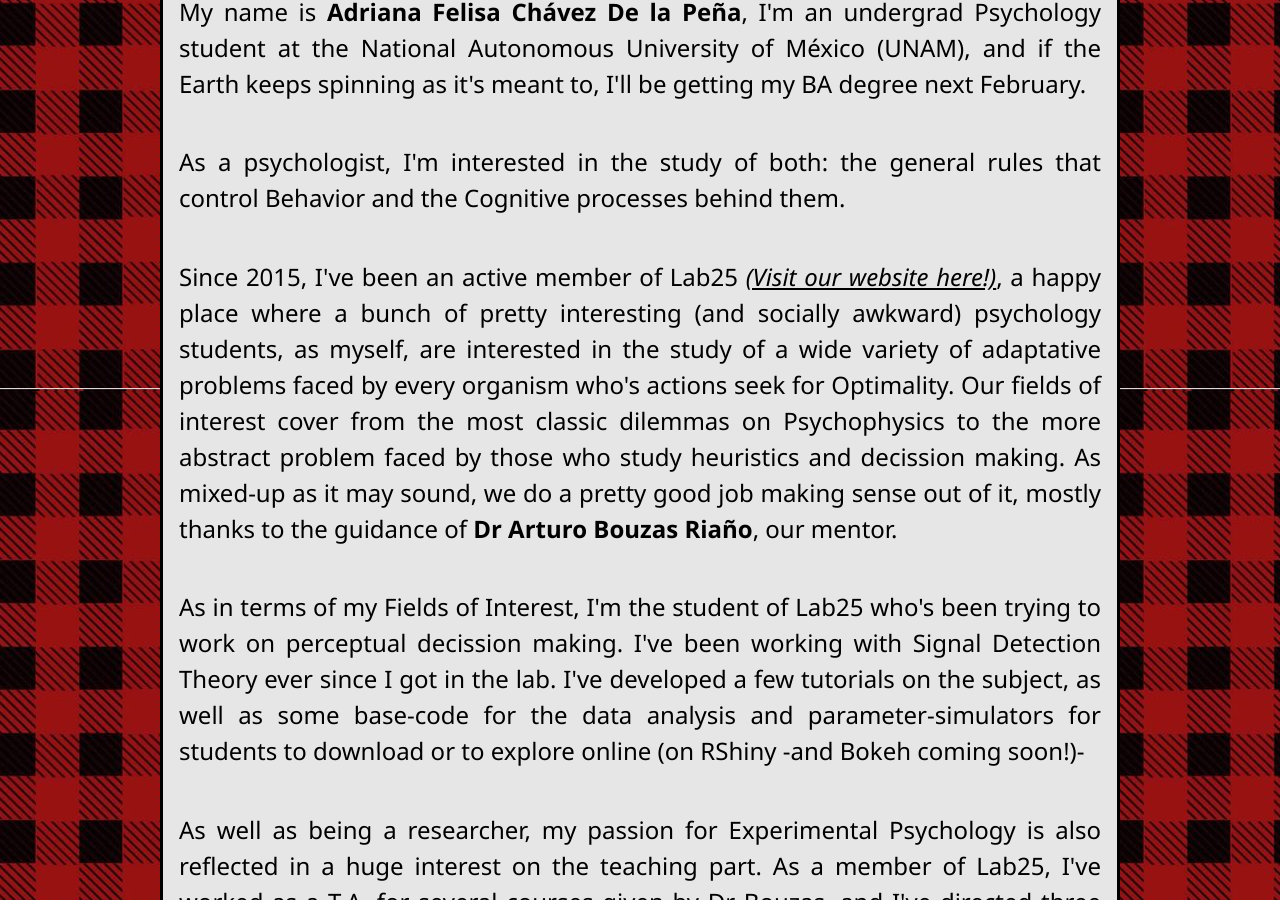
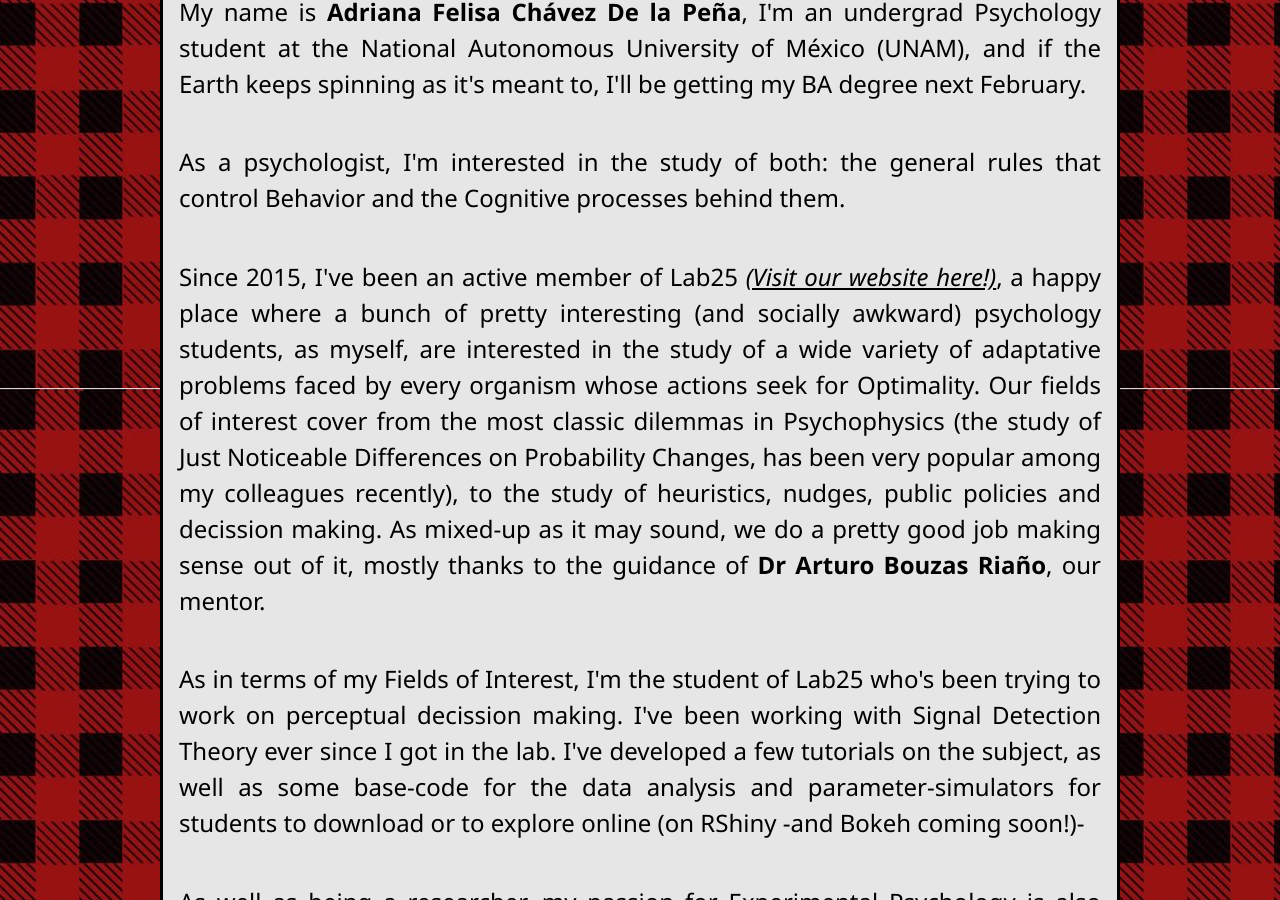
Before and after one commit to Adrifelcha/Adrifelcha-github.io, a Jekyll site: the page built from about/index.html, in a window 1280 px wide and 900 px high, scrolled down 602 px. Built offline with Jekyll 4.4.1, drawn with Linux system fonts in a browser that asks for light colours.

Commit message:
Update index.html

```diff
--- a/about/index.html
+++ b/about/index.html
@@ -24,7 +24,7 @@ title: About me
 <br>
 <h3>As a psychologist, I'm interested in the study of both: the general rules that control Behavior and the Cognitive processes behind them. </h3>
 <br>
-<h3> Since 2015, I've been an active member of Lab25 <a href="http://www.bouzaslab25.com" target="_blank"><i>(Visit our website here!)</i></a>, a happy place where a bunch of pretty interesting (and socially awkward) psychology students, as myself, are interested in the study of a wide variety of adaptative problems faced by every organism who's actions seek for Optimality. Our fields of interest cover from the most classic dilemmas on Psychophysics to the more abstract problem faced by those who study heuristics and decission making. As mixed-up as it may sound, we do a pretty good job making sense out of it, mostly thanks to the guidance of <b>Dr  Arturo Bouzas Riaño</b>, our mentor. </h3>
+<h3> Since 2015, I've been an active member of Lab25 <a href="http://www.bouzaslab25.com" target="_blank"><i>(Visit our website here!)</i></a>, a happy place where a bunch of pretty interesting (and socially awkward) psychology students, as myself, are interested in the study of a wide variety of adaptative problems faced by every organism whose actions seek for Optimality. Our fields of interest cover from the most classic dilemmas in Psychophysics (the study of Just Noticeable Differences on Probability Changes, has been very popular among my colleagues recently), to the study of heuristics, nudges, public policies and decission making. As mixed-up as it may sound, we do a pretty good job making sense out of it, mostly thanks to the guidance of <b>Dr  Arturo Bouzas Riaño</b>, our mentor. </h3>
 <br>
 <h3>As in terms of my Fields of Interest, I'm the student of Lab25 who's been trying to work on perceptual decission making. I've been working with Signal Detection Theory ever since I got in the lab. I've developed a few tutorials on the subject, as well as some base-code for the data analysis and parameter-simulators for students to download or to explore online (on RShiny -and Bokeh coming soon!)-</h3>
 <br>
```
